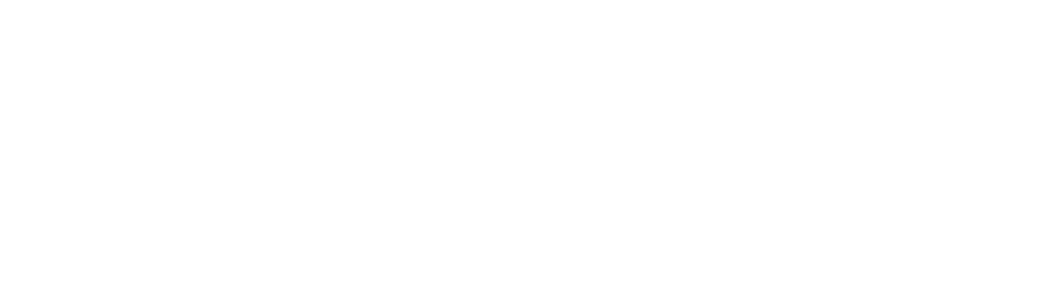
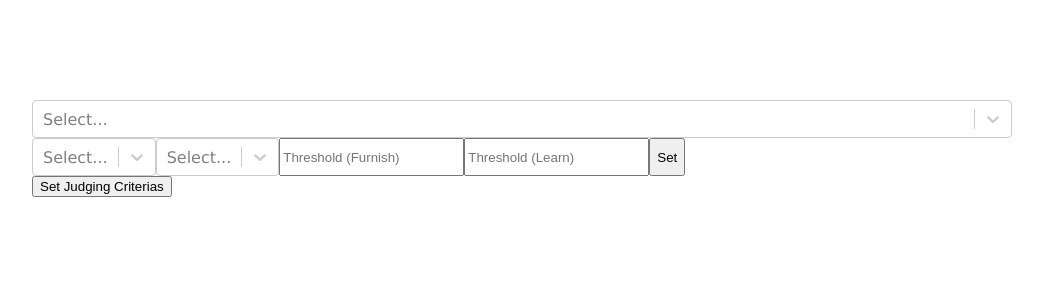
Before and after one commit to shirrsho/banglarmath-result-frontend, a React (Create React App) app: page /#/admin/judgingcriterias in a window 1280 px wide. Before the commit this address had no page. Shown: the top 300 px of the page, without its empty margins (168-1211 px from the left). Built offline with nearby package versions, Linux system fonts and the light colour scheme.

Commit message:
mongo to go

```diff
--- a/src/App.js
+++ b/src/App.js
@@ -1,7 +1,8 @@
 import React from 'react';
 import Portal from './pages/Portal';
-import AdminPage from './pages/AdminPage';
 import { HashRouter, Routes, Route } from 'react-router-dom';
+import JudgingCriteria from './pages/JudgingCriteria';
+import VerificationPage from './pages/VerificationPage';
 
 function App() {
   // const [resultsheet,setResultsheet] = useState();
@@ -12,7 +13,8 @@ function App() {
     <HashRouter>
         <Routes>
           <Route path="/" element={<Portal />} />
-          <Route path="/admin" element={<AdminPage />} />
+          <Route path="/admin" element={<VerificationPage />} />
+          <Route path="/admin/judgingcriterias" element={<JudgingCriteria />} />
         </Routes>
       </HashRouter>
     // <div>
--- a/src/pages/AdminConfirmation.js
+++ b/src/components/AdminConfirmation.js
@@ -1,6 +1,9 @@
 import axios from "axios";
+import { useNavigate } from "react-router-dom";
 
 function AdminConfirmation({examinformation}){
+
+    const navigate = useNavigate();
 
     const upload = async () => {
         console.log(examinformation);
@@ -8,6 +11,7 @@ function AdminConfirmation({examinformation}){
             .then((response) => {
             // setJsonData(results);
             console.log('Post successful! ', response.data);
+                navigate('/admin/judgingcriterias')
             })
             .catch((error) => {
             console.log('Post failed!');
@@ -15,9 +19,15 @@ function AdminConfirmation({examinformation}){
     }
 
     return(
+        <>
+        { examinformation?.nques!==0 ?
         <div>
-            <button onClick={upload}>Confirm</button>
+            <button onClick={upload}>Upload</button>
         </div>
+        :
+        <></>
+        }
+        </>
     )
 }
 
--- a/src/components/Export.js
+++ b/src/components/Export.js
@@ -2,9 +2,15 @@ import React, { useState } from 'react';
 import Papa from 'papaparse';
 import { saveAs } from 'file-saver';
 import axios from 'axios';
+import Select from 'react-select';
 
 function Export() {
 
+    const [exams, setExams] = useState([
+        { value: 'THEORITICAL KNOWLEDGE', label: 'THEORITICAL KNOWLEDGE' },
+        { value: 'APPLICATION', label: 'APPLICATION' },
+        { value: 'OTHERS', label: 'OTHERS' }
+    ]);
     const [student_id, setStudent_id] = useState();
     const [student_name, setStudent_name] = useState();
 
@@ -37,7 +43,8 @@ function Export() {
     return (
         <div>
             {/* Export CSV Result:<br/><br/> */}
-            <label>Student ID: </label><input onChange={(e)=>setStudent_id(e.target.value)}></input>
+            <label>Exam: </label><Select options={exams}/>
+            <label>Student ID: </label><input onChange={(e)=>setStudent_id(e.target.value)}></input><br/>
             <button onClick={exportCsv}>Export</button>
             <div style={{height:"100px"}}></div>
             {student_name}
--- a/src/components/ResultSheetUpload.js
+++ b/src/components/ResultSheetUpload.js
@@ -58,7 +58,7 @@ function ResultSheetUpload({ setExaminformation }) {
       <label>Exam Code: </label><input type='text' onChange={handleExamCode} /> <br/>
       <label>Exam Name: </label><input type='text' onChange={handleExamName} /> <br/>
       <label>Result Sheet (CSV): </label><input type='file' onChange={handleFileUpload} /> <br/>
-      <label>Number of Questions: </label><input type='number' onChange={handleHowManyQues}/> <br/> <br/>
+      <label>Number of Questions: </label><input type='number' onChange={handleHowManyQues}/> <br/>
       <button onClick={addNewResultSheet}>Add New Result Sheet</button>
     </div>
   );
--- a/src/components/TagQuestions.js
+++ b/src/components/TagQuestions.js
@@ -23,13 +23,13 @@ function TagQuestions({ examinformation, setExaminformation }) {
         // console.log(tags);
     }
 
-    useEffect(()=>{
+    useEffect(() => {
         let temp = [];
         for (let i = 0; i < examinformation.nques; i++) {
             temp.push(i + 1);
         }
         setRows(temp);
-    },[examinformation.nques])
+    }, [examinformation.nques])
 
     const TagRow = ({ id }) => {
 
@@ -54,8 +54,8 @@ function TagQuestions({ examinformation, setExaminformation }) {
             e.preventDefault()
             let tag = {
                 id: id,
-                segments: segments.map(segment=>segment.value),
-                types: types.map(type=>type.value)
+                segments: segments.map(segment => segment.value),
+                types: types.map(type => type.value)
             }
             // console.log(tag);
             addTag(tag);
@@ -70,8 +70,8 @@ function TagQuestions({ examinformation, setExaminformation }) {
 
         return (
             <div key={id}>
-                <h3>Question {id}: </h3>
-                <span>
+                <span style={{"display":"flex"}}>
+                    <p>Question {id}: </p>
                     <Select
                         id={id}
                         // placeholder={tags?.filter(tag=>tag.id===id).segments?.toString()||"Add Segments"}
@@ -93,12 +93,18 @@ function TagQuestions({ examinformation, setExaminformation }) {
     }
 
     return (
-        <div>
-            {rows?.map((row) => {
-                return <TagRow id={row} key={row} />
-            })}
-            <button onClick={uploadTags}>Confirm Tags</button>
-        </div>
+        <>
+            {
+                examinformation?.nques > 0 ? <div>
+                    {rows?.map((row) => {
+                        return <TagRow id={row} key={row} />
+                    })}
+                    <button onClick={uploadTags}>Confirm Tags</button>
+                </div>
+                    :
+                <></>
+            }
+        </>
     );
 }
 
--- a/src/pages/AdminPage.js
+++ b/src/pages/AdminPage.js
@@ -1,7 +1,7 @@
 import { useState } from "react";
 import ResultSheetUpload from "../components/ResultSheetUpload";
 import TagQuestions from "../components/TagQuestions";
-import AdminConfirmation from "./AdminConfirmation";
+import AdminConfirmation from "../components/AdminConfirmation";
 
 function AdminPage(){
 
--- /dev/null
+++ b/src/pages/JudgingCriteria.js
@@ -0,0 +1,131 @@
+import React, { useEffect, useState } from 'react';
+import { useNavigate } from 'react-router-dom';
+import Select from 'react-select';
+import axios from 'axios';
+
+function JudgingCriteria() {
+    const navigate = useNavigate();
+    const [rows, setRows] = useState([]);
+    const [criterias, setCriterias] = useState([]);
+    const [examcode, setExamcode] = useState()
+    const [exams, setExams] = useState([
+        { value: 'exam code', label: 'exam name' },
+        { value: 'APPLICATION', label: 'APPLICATION' },
+        { value: 'OTHERS', label: 'OTHERS' }
+    ]);
+
+    const uploadCriterias = async () => {
+        console.log(criterias);
+        await axios.post('http://localhost:3001/uploadjudgingcriteria/', {criterias, examcode})
+            .then((response) => {
+            // setJsonData(results);
+            console.log('Post successful! ', response.data);
+                navigate('/')
+            })
+            .catch((error) => {
+            console.log('Post failed!');
+            });
+    }
+
+    const addCriteria = (newTag) => {
+        // const updatedTags = tags.filter((tag) => tag.id !== newTag.id); // Remove the tag with the same id
+        const newTags = [...criterias, newTag]; // Append the new tag
+        // const newTags = tags;
+        // let ind = "Q"+newTag.id;
+        // newTags[ind] = {...newTag};
+        setCriterias(newTags); // Update the tags state
+
+        // console.log(tags);
+    }
+
+    const setexamcode = (code) => {
+        setExamcode(code.value)
+    }
+
+    useEffect(()=>{
+        setRows([...rows, rows.length]);
+    },[criterias])
+
+    const TagRow = () => {
+
+        const [segment, setSegment] = useState();
+        const [type, setType] = useState();
+        const [furnishThreshold, setFurnishThreshold] = useState();
+        const [learnThreshold, setLearnThreshold] = useState();
+
+        const segmentoptions = [
+            { value: 'THEORITICAL KNOWLEDGE', label: 'THEORITICAL KNOWLEDGE' },
+            { value: 'APPLICATION', label: 'APPLICATION' },
+            { value: 'OTHERS', label: 'OTHERS' }
+        ]
+        const typeoptions = [
+            { value: 'Number', label: 'Number' },
+            { value: 'Algebra', label: 'Algebra' },
+            { value: 'Counting', label: 'Counting' },
+            { value: 'Geometry', label: 'Geometry' },
+            { value: 'Calculation', label: 'Calculation' },
+            { value: 'Ability to understand questions', label: 'Ability to understand questions' },
+        ]
+
+        const addcriteria = (e) => {
+            e.preventDefault()
+            let criteria = {
+                // id: id,
+                segment: segment?.value,
+                type: type?.value,
+                furnishThreshold: furnishThreshold,
+                learnThreshold: learnThreshold
+            }
+            // console.log(tag);
+            addCriteria(criteria);
+        }
+
+        const handleSegmentChange = (segment) => {
+            setSegment(segment);
+        }
+        const handleTypeChange = (type) => {
+            setType(type);
+        }
+        const handleFurnishChange = (event) => {
+            setFurnishThreshold(event.target.value);
+        }
+        const handleLearnChange = (event) => {
+            setLearnThreshold(event.target.value);
+        }
+
+        return (
+            <div>
+                <span style={{"display":"flex"}}>
+                    <Select
+                        placeholder={segment?.value}
+                        options={segmentoptions}
+                        value={segment}
+                        onChange={handleSegmentChange} />
+                    <Select
+                        placeholder={type?.value}
+                        options={typeoptions}
+                        value={type}
+                        onChange={handleTypeChange} />
+                    <input type='number' placeholder='Threshold (Furnish)' onChange={handleFurnishChange}/>
+                    <input type='number' placeholder='Threshold (Learn)' onChange={handleLearnChange}/>
+                    <button onClick={(e) => addcriteria(e)}>Set</button>
+                </span>
+            </div>
+        );
+    }
+
+    return (
+        <div>
+            <Select
+                options={exams}
+                onChange={setexamcode}
+            />
+            {rows?.map((row) => {
+                return <TagRow key={row} />
+            })}
+            <button onClick={uploadCriterias}>Set Judging Criterias</button>
+        </div>
+    );
+}
+
+export default JudgingCriteria;
--- /dev/null
+++ b/src/pages/VerificationPage.js
@@ -0,0 +1,25 @@
+import AdminPage from "./AdminPage";
+import { useState } from "react";
+
+function VerificationPage(){
+    const [verified, setVerified] = useState(false);
+
+    const handlename = (event) => {
+        event.preventDefault();
+        if(event.target.value==="Shirsho")
+            setVerified(true);
+    }
+    return (
+        <>
+        { verified === false?
+            <div>
+                <label>Say My Name: </label><input type="text" onChange={handlename}/>
+            </div>
+            :
+            <AdminPage/>
+        }
+        </>
+    )
+}
+
+export default VerificationPage;
```
